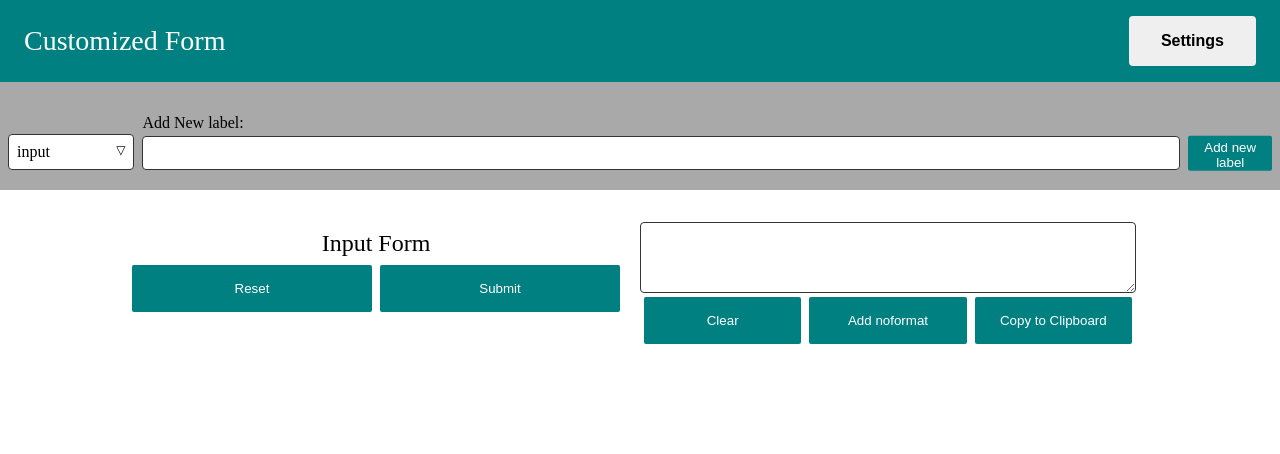
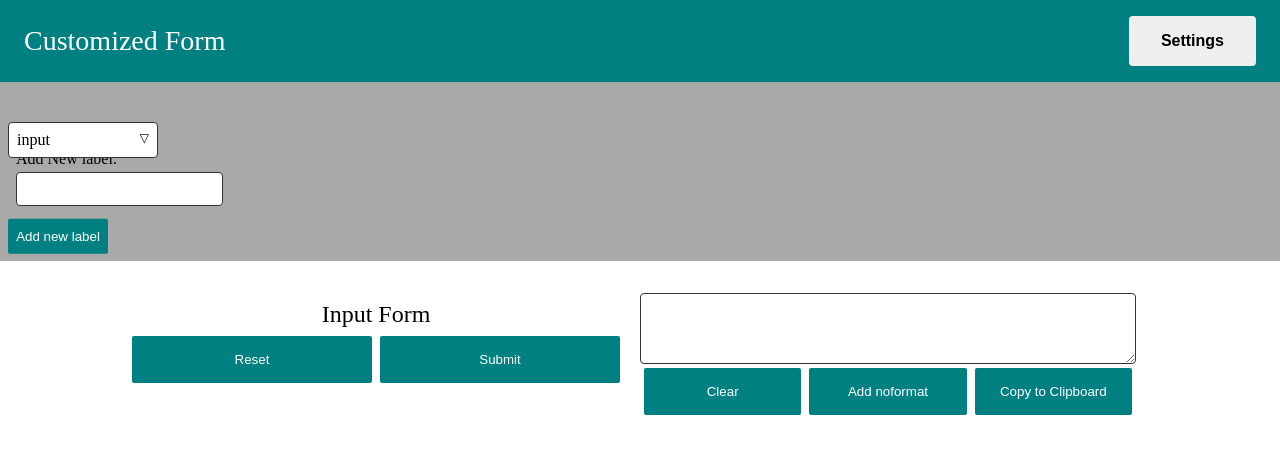
Before and after one commit to shashankshetty1996/Event-pattern-form, a React (Create React App) app: page / in a window 1280 px wide. Both pictures are taken after a click on the button "Settings". Shown: the top 454 px of the page. Built offline with nearby package versions, Linux system fonts and the light colour scheme.

Commit message:
Added form submittion

```diff
--- a/src/components/Button/Button.js
+++ b/src/components/Button/Button.js
@@ -3,10 +3,10 @@ import React from "react";
 import "./Button.scss";
 
 export default function Button(props) {
-  const { children, onClick } = props;
+  const { children, onClick, type = "" } = props;
 
   return (
-    <button className="btn" onClick={onClick}>
+    <button className="btn" onClick={onClick} type={type}>
       {children}
     </button>
   );
--- a/src/container/Forms/Forms.js
+++ b/src/container/Forms/Forms.js
@@ -16,9 +16,15 @@ function Forms(props, ref) {
     addNoFormat,
   } = useContext(AppContext);
 
+  const inputSubmit = ($event) => {
+    $event.preventDefault();
+    submitForm();
+  };
+
   return (
     <div className="container form">
       <div className="left-section">
+        <form onSubmit={inputSubmit}>
           <h1>Input Form</h1>
           {Object.keys(input).map((label, index) => {
             const { type, value } = input[label];
@@ -42,9 +48,14 @@ function Forms(props, ref) {
             );
           })}
           <div className="button-group">
-          <Button onClick={resetForm}>Reset</Button>
-          <Button onClick={submitForm}>Submit</Button>
+            <Button type="reset" onClick={resetForm}>
+              Reset
+            </Button>
+            <Button type="submit" onClick={submitForm}>
+              Submit
+            </Button>
           </div>
+        </form>
       </div>
       <div className="right-section">
         <textarea
@@ -53,9 +64,13 @@ function Forms(props, ref) {
           onChange={updateFileText}
         ></textarea>
         <div className="button-group">
-          <Button onClick={() => setFinalText("")}>Clear</Button>
+          <Button type="reset" onClick={() => setFinalText("")}>
+            Clear
+          </Button>
           <Button onClick={addNoFormat}>Add noformat</Button>
-          <Button onClick={copyToClipboard}>Copy to Clipboard</Button>
+          <Button type="submit" onClick={copyToClipboard}>
+            Copy to Clipboard
+          </Button>
         </div>
       </div>
     </div>
--- a/src/container/Settings/Settings.js
+++ b/src/container/Settings/Settings.js
@@ -12,6 +12,11 @@ export default function Settings() {
   const { input, setInput, options } = useContext(AppContext);
   const [newLabel, setNewLabel] = useState("");
   const [type, setType] = useState(options[0].value);
+
+  const settingsSubmit = ($event) => {
+    $event.preventDefault();
+    addNewLabel();
+  };
 
   const addNewLabel = () => {
     if (newLabel !== "") {
@@ -53,6 +58,7 @@ export default function Settings() {
         ))}
       </ul>
       <div className="inline-form">
+        <form onSubmit={settingsSubmit}>
           <Select
             options={options}
             selectedValue={type}
@@ -63,7 +69,10 @@ export default function Settings() {
             value={newLabel}
             onChange={(value) => setNewLabel(value)}
           />
-        <Button onClick={addNewLabel}>Add new label</Button>
+          <Button type="submit" onClick={addNewLabel}>
+            Add new label
+          </Button>
+        </form>
       </div>
     </div>
   );
```
Lines whose indentation alone changed are shown as unchanged.
